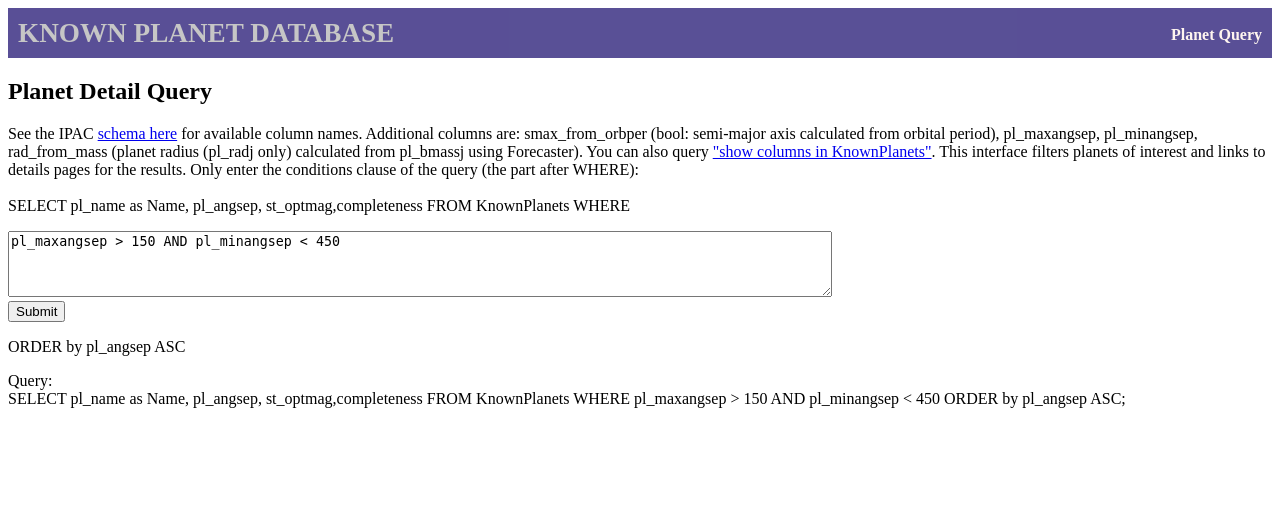
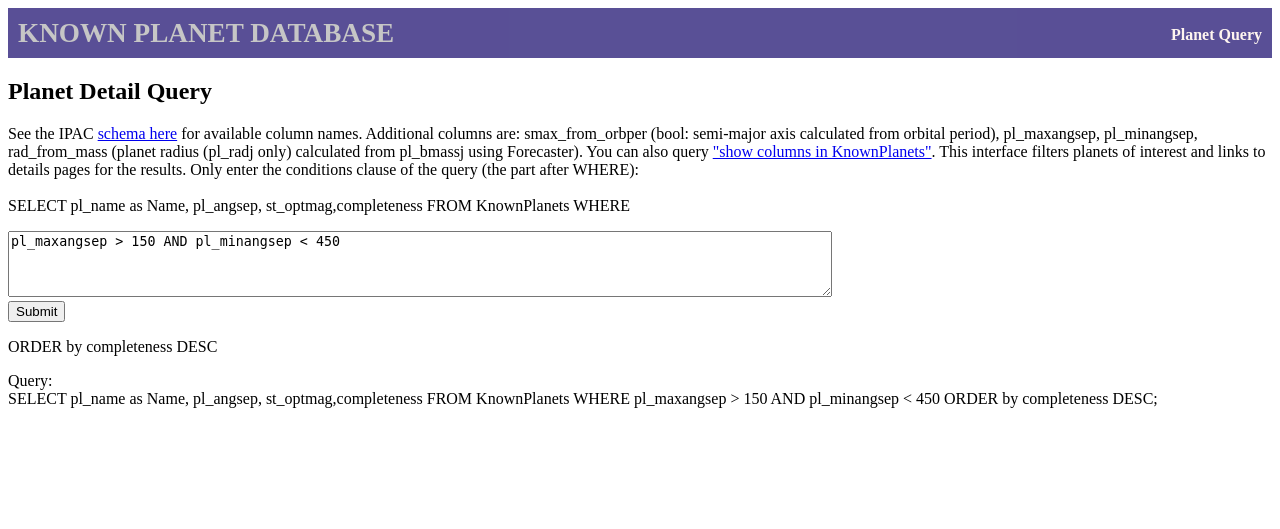
Before and after one commit to SIOSlab/plandb.sioslab.com, a PHP site: page /planquery.php in a window 1280 px wide. Shown: the top 529 px of the page. Run offline with PHP 8.4, Linux system fonts and the light colour scheme; data that the repository does not hold is empty; a stand-in replaces the project's code that opens the database connection; some libraries are stand-ins or nearby versions.

Commit message:
cosmetic updates

```diff
--- a/plandetail.php
+++ b/plandetail.php
@@ -254,7 +254,7 @@ if ($resultc){
     echo "var layout = {
         title: 'Total WFIRST Completeness = ".$row[completeness]."',
         xaxis: {title: 'Separation (mas)'},
-        yaxis: {title: 'Delta Mag'},
+        yaxis: {title: 'Delta mag'},
     };\n";
 
 
--- a/planquery.php
+++ b/planquery.php
@@ -7,7 +7,7 @@ include "templates/headerclose.php";
 
 <?php
 $sqlsel = "SELECT pl_name as Name, pl_angsep, st_optmag,completeness FROM KnownPlanets WHERE ";
-$sqlord = "ORDER by pl_angsep ASC";
+$sqlord = "ORDER by completeness DESC";
 ?>
 
 <p>See the IPAC <a href='https://exoplanetarchive.ipac.caltech.edu/docs/API_exoplanet_columns.html'>schema here</a> for available column names.  Additional columns are: smax_from_orbper (bool: semi-major axis calculated from orbital period), pl_maxangsep, pl_minangsep, rad_from_mass (planet radius (pl_radj only) calculated from pl_bmassj using Forecaster). You can also query <a href="index.php?querytext=show columns in KnownPlanets">"show columns in KnownPlanets"</a>.
```
